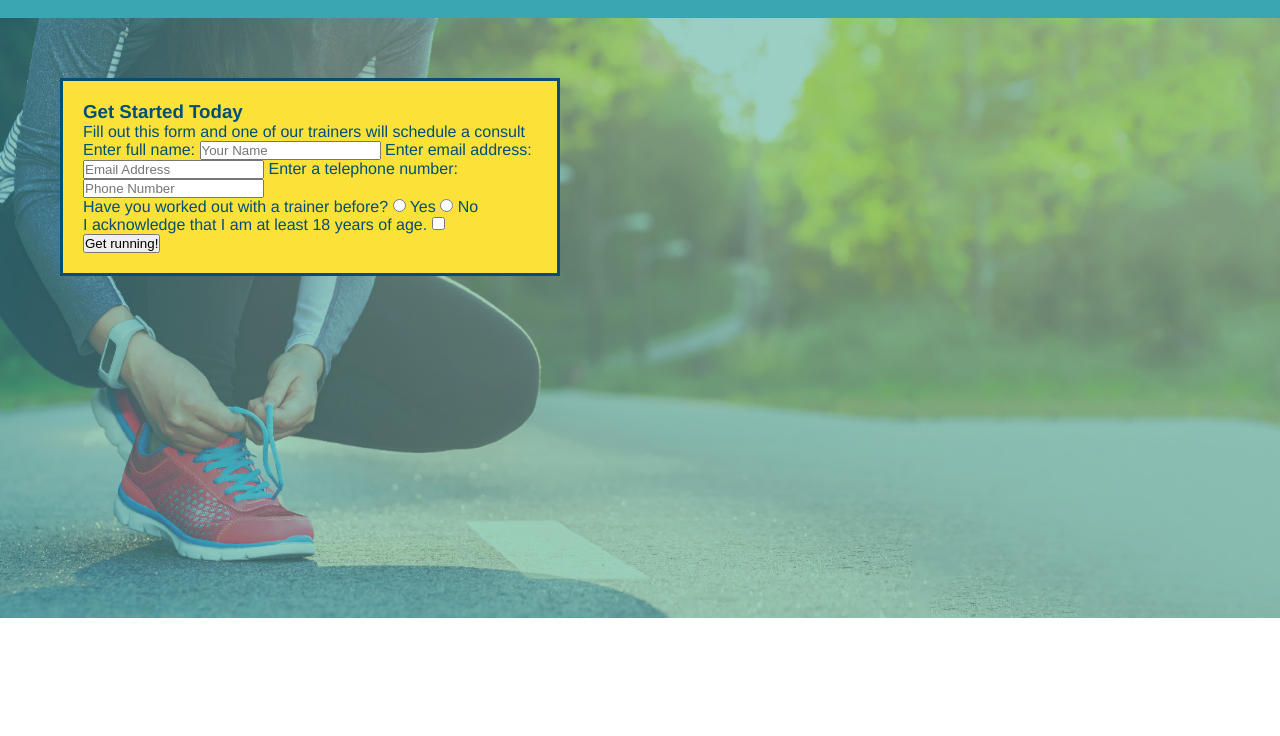
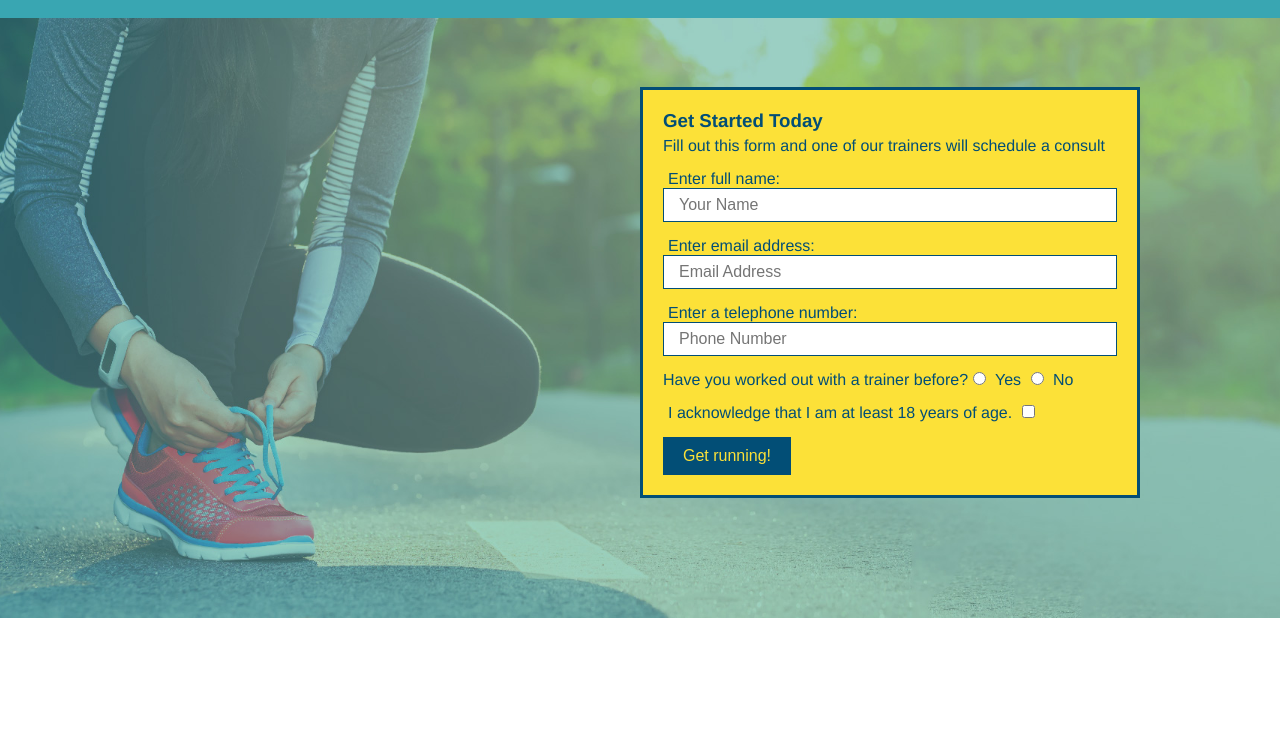
Before and after one commit to sklecka/run-buddy, a plain HTML site: page index.html in a window 1280 px wide. Shown: the part 64-800 px from the top of the page. Drawn offline with Linux system fonts and the light colour scheme.

Commit message:
edited hero styles

```diff
--- a/assets/css/style.css
+++ b/assets/css/style.css
@@ -76,13 +76,48 @@ section {
     height: 600px;
     background-size: cover;
     background-position: center;
+    position: relative;
 }
-/* Hero Style End */
 
 .hero-form {
-    color: #024e76;
+    border: 3px solid #024e76;
     background-color: #fce138;
     padding: 20px;
     width: 500px;
-    border: solid 3px #024e76;
+    color: #024e76;
+    position: absolute;
+    bottom: 120px;
+    right: 140px;
 }
+
+hero-form h3 {
+    font-size: 24px;
+    margin: 0;
+}
+
+.hero-form p {
+    margin: 5px 0 15px 0;
+}
+
+.form-input {
+    border: 1px solid #024e76;
+    display: block;
+    padding: 7px 15px;
+    font-size: 16px;
+    color: #024e76;
+    width: 100%;
+    margin-bottom: 15px;
+}
+
+.hero-form label {
+    margin: 0 5px;
+}
+
+.hero-form button {
+    color: #fce138;
+    background-color: #024e76;
+    border: none;
+    padding: 10px 20px;
+    font-size: 16px;
+}
+/* Hero Styles End */
--- a/index.html
+++ b/index.html
@@ -39,11 +39,11 @@
             <!-- Add form element -->
                 <form>
                     <label for="name">Enter full name:</label>
-                    <input type="text" placeholder="Your Name" name="name" id="name" />
+                    <input type="text" placeholder="Your Name" name="name" id="name" class="form-input" />
                     <label for="email">Enter email address:</label>
-                    <input type="email" placeholder="Email Address" name="email" id="email" />
+                    <input type="email" placeholder="Email Address" name="email" id="email" class="form-input" />
                     <label for="phone">Enter a telephone number:</label>
-                    <input type="tel" placeholder="Phone Number" name="phone" id="phone" />
+                    <input type="tel" placeholder="Phone Number" name="phone" id="phone" class="form-input" />
                     <p>
                         Have you worked out with a trainer before?
                         <input type="radio" name="trainer-confirm" id="trainer-yes" />
```
